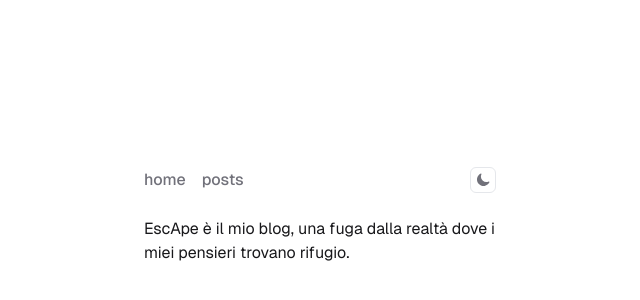
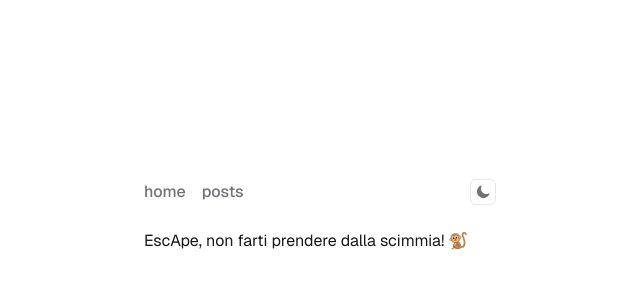
Before and after one commit to xfuryred/EscApe2, an Astro site: page / in a window 1280 px wide. Shown: the part 184-484 px from the top of the page, without its empty margins (320-960 px from the left). Built offline with nearby package versions, Linux system fonts and the light colour scheme; Astro itself is replaced by a stand-in of ours.

Commit message:
Update index.astro

```diff
--- a/src/pages/index.astro
+++ b/src/pages/index.astro
@@ -10,8 +10,7 @@ import Layout from "../layouts/Layout.astro";
 >
   <main class="space-y-4">
     <p>
-      EscApe è il mio blog, una fuga dalla realtà dove i miei pensieri trovano
-      rifugio.
+      EscApe, non farti prendere dalla scimmia! 🐒
     </p>
   </main>
 </Layout>
```
